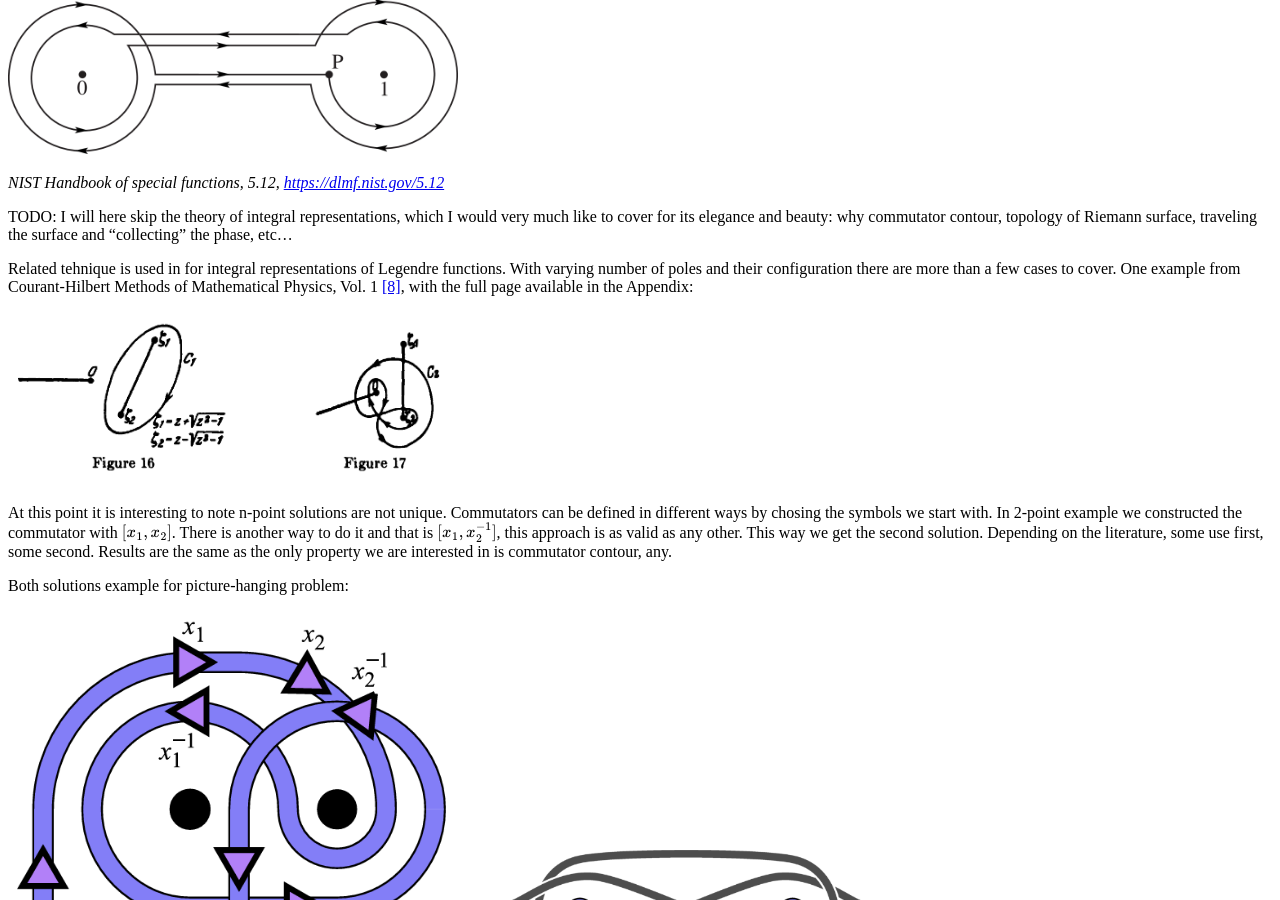
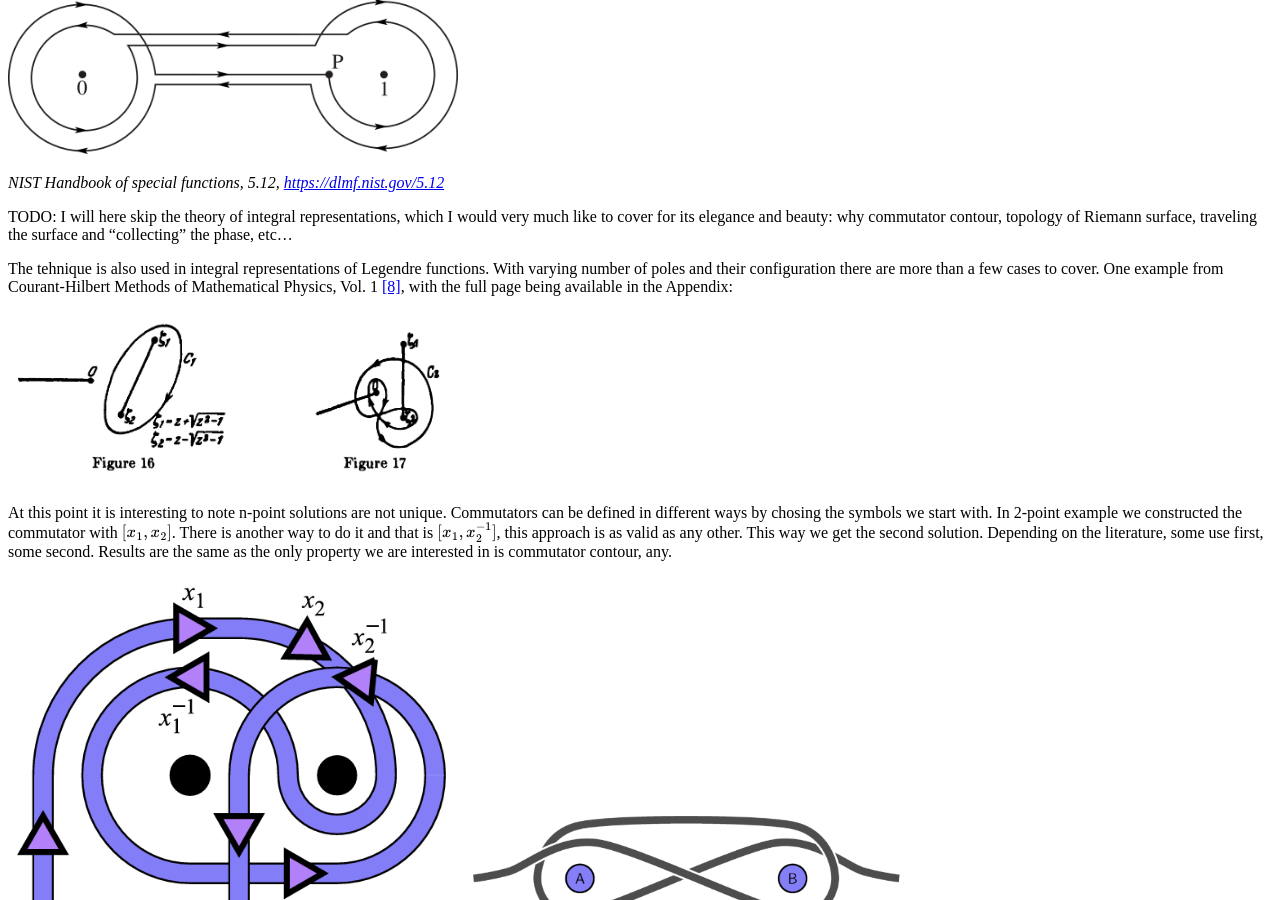
Before and after one commit to ahrvoje/ahrvoje.github.io, a Jekyll site: the page built from commutator_contours/index.md, in a window 1280 px wide and 900 px high, scrolled down 3108 px. Built offline with Jekyll 4.4.1, drawn with Linux system fonts in a browser that asks for light colours; our own code applies the rules of GitHub Pages for plain Markdown files; comment, search, counter and statistics services are not loaded; some of the changed text lies outside the part shown.

Commit message:
Update index.md

```diff
--- a/commutator_contours/index.md
+++ b/commutator_contours/index.md
@@ -14,7 +14,7 @@ Net zero winding can be easily checked by illustration of the contour cycle:
 
 <img src="Jordan-Pochhammer_cycle.png" alt="Jordan-Pochhammer cycle" width="450" style="background-color:white;">
 
-Jordan-Pochhammer contour is an example of commutator contour for two points. The question is can such contour be constructed given n points, and how? The answer is positive, and the paper [[3]](#3) on picture-hanging puzzles offers two constructions, exponential and polynomial.
+Jordan-Pochhammer contour is an example of commutator contour for two points. The question is can such contour be constructed given n points, and how? The answer is positive, and the paper on picture-hanging puzzles [[3]](#3) offers two constructions, exponential and polynomial.
 
 We define $2n$ symbols ($x_1$, $x_1^{-1}$, ..., $x_n$, $x_n^{-1}$) with $x_n$ being winding the curve around point $1$ clockwise and $x_n^{-1}$ for winding counterclockwise.
 
@@ -82,13 +82,11 @@ The handbook also contains the presentation of Jordan-Pochhammer contour used in
 
 TODO: I will here skip the theory of integral representations, which I would very much like to cover for its elegance and beauty: why commutator contour, topology of Riemann surface, traveling the surface and "collecting" the phase, etc...
 
-Related tehnique is used in for integral representations of Legendre functions. With varying number of poles and their configuration there are more than a few cases to cover. One example from Courant-Hilbert Methods of Mathematical Physics, Vol. 1 [[8]](#8), with the full page available in the Appendix:
+The tehnique is also used in integral representations of Legendre functions. With varying number of poles and their configuration there are more than a few cases to cover. One example from Courant-Hilbert Methods of Mathematical Physics, Vol. 1 [[8]](#8), with the full page being available in the Appendix:
 
 <img src="legendre_MMP_Courant_Hilbert_507.png" alt="" width="450" style="background-color:white;">
 
 At this point it is interesting to note n-point solutions are not unique. Commutators can be defined in different ways by chosing the symbols we start with. In 2-point example we constructed the commutator with $[x_1, x_2]$. There is another way to do it and that is $[x_1, x_2^{-1}]$, this approach is as valid as any other. This way we get the second solution. Depending on the literature, some use first, some second. Results are the same as the only property we are interested in is commutator contour, any.
-
-Both solutions example for picture-hanging problem:
 
 <img src="notation.png" alt="" width="450" style="background-color:white;"> <img src="solution-2A.png" alt="" width="450" style="background-color:white;">
 
```
Also changed, not shown: other parts of commutator_contours/index.md (+1 -1 lines).
